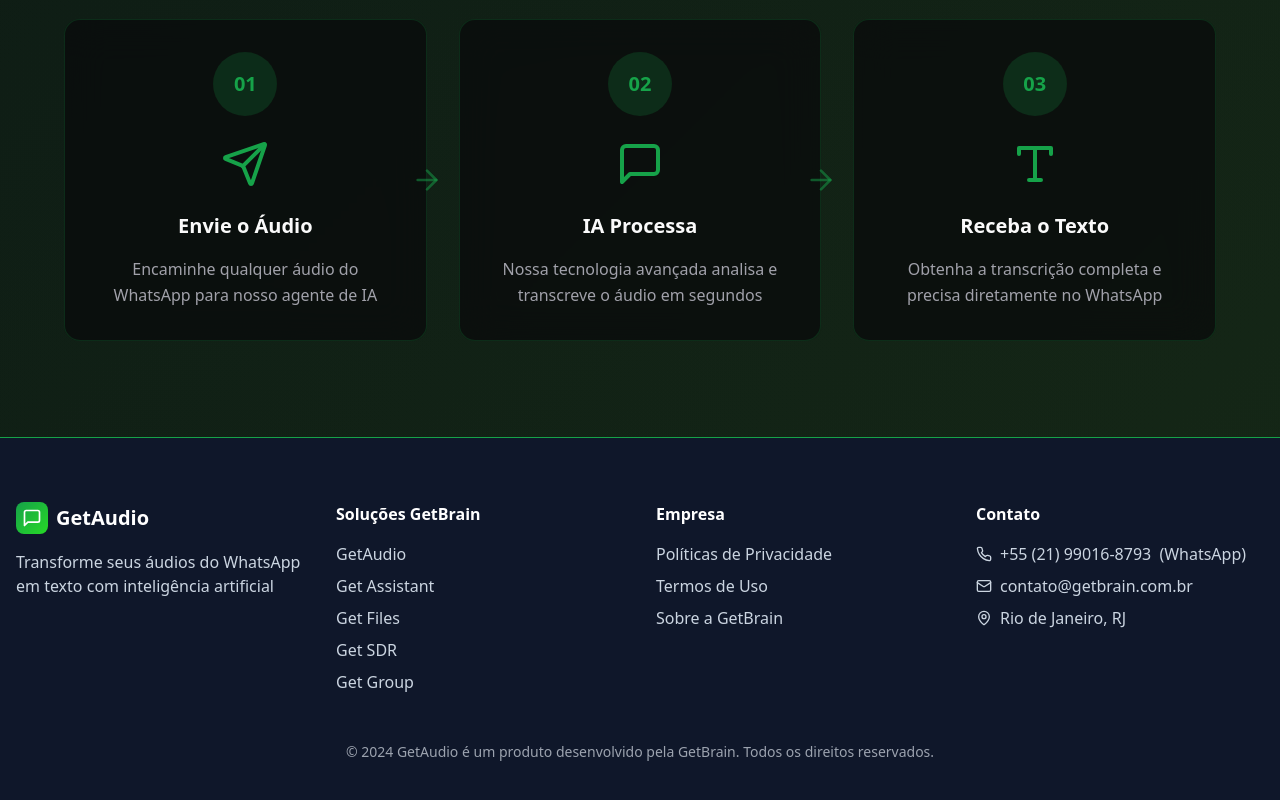
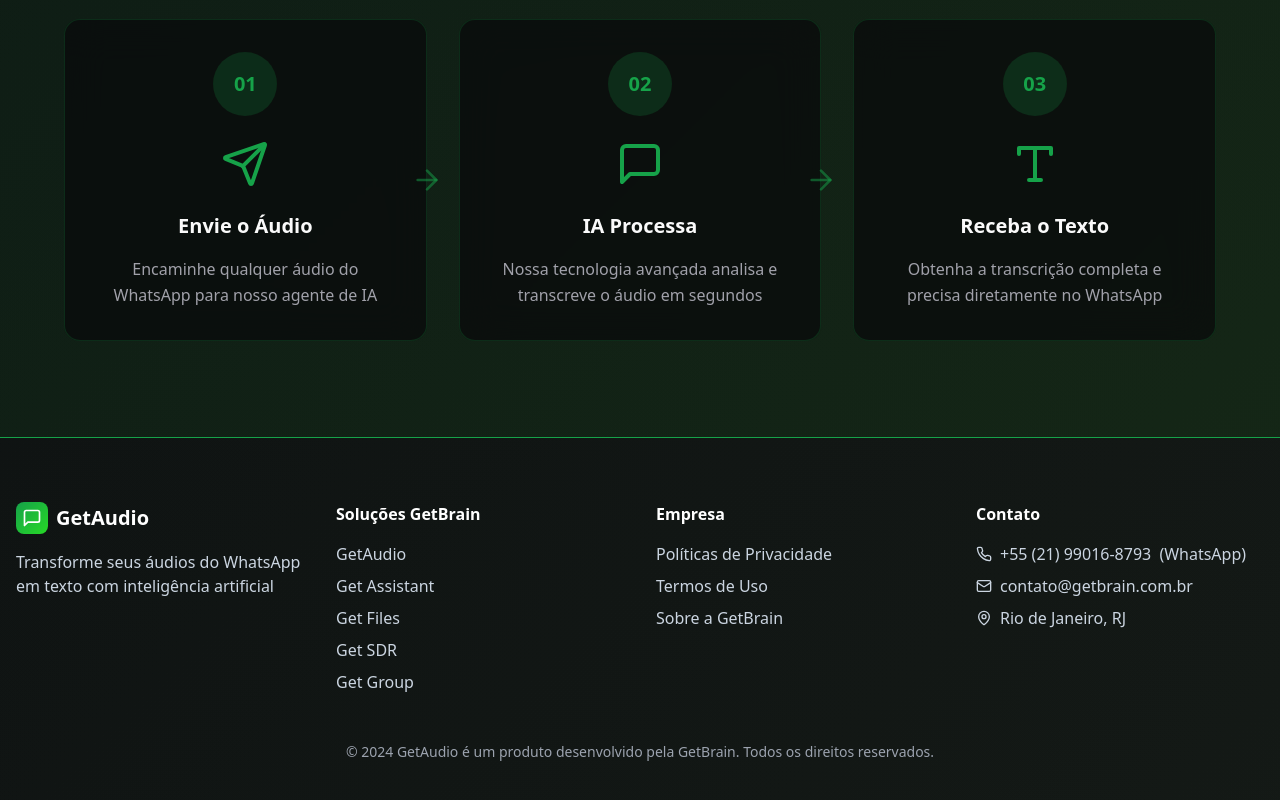
Before and after one commit to jaq1997/zapscribe-ai-hero, a React (Vite) app: page / in a window 1280 px wide. Shown: the part 1821-2621 px from the top of the page. Built offline with nearby package versions, Linux system fonts and the light colour scheme; the HTML template or start-up script is replaced by a standard one.

Commit message:
Ajustar cor do footer

```diff
--- a/src/components/Footer.tsx
+++ b/src/components/Footer.tsx
@@ -2,8 +2,10 @@ import { MessageSquare, Phone, Mail, MapPin } from "lucide-react";
 
 export const Footer = () => {
   return (
-    <footer className="bg-slate-900 py-16 border-t border-primary">
-      <div className="container mx-auto px-4">
+    <footer className="relative py-16 border-t border-primary">
+      {/* Background gradient overlay */}
+      <div className="absolute inset-0 bg-gradient-hero opacity-30" />
+      <div className="relative z-10 container mx-auto px-4">
         <div className="grid md:grid-cols-4 gap-8">
 
             {/* Brand */}
```
